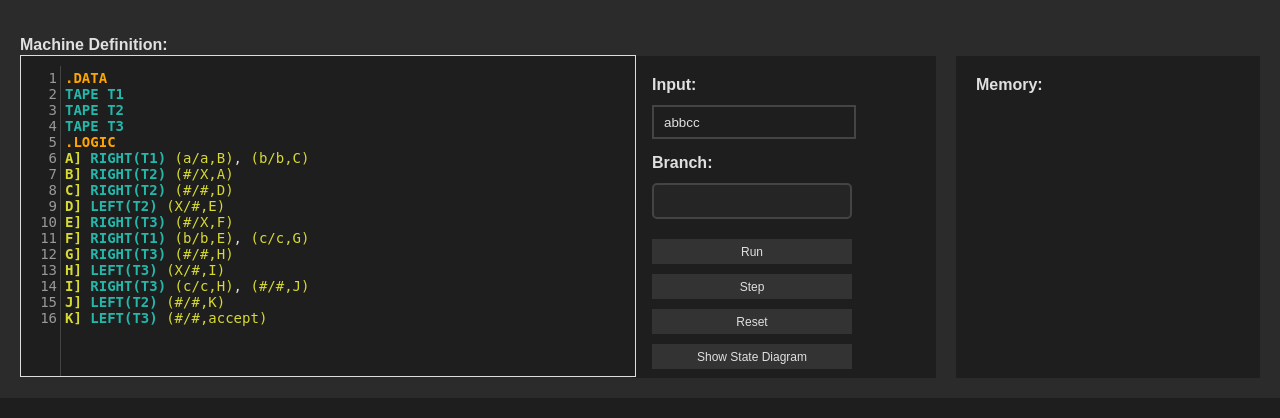
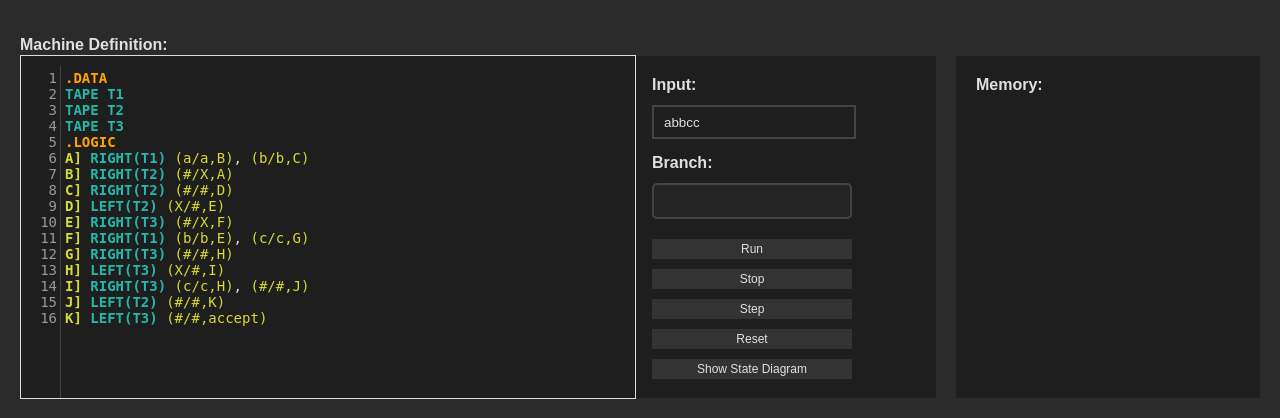
Before and after one commit to nidorb/CSC615M-Abstract-Machine-Interpreter, a Flask app: page / in a window 1280 px wide. Shown: the part 550-968 px from the top of the page. Run offline with Flask 3, Linux system fonts and the light colour scheme; lists and menus that the app fills with data are empty.

Commit message:
implement run, stop and disable buttons

```diff
--- a/static/style.css
+++ b/static/style.css
@@ -102,7 +102,7 @@ label {
     padding: 20px;
     margin-top:20px;
     padding-top: 20px;
-    height:282px;
+    height:302px;
     margin-left: -200px;
 }
 
@@ -120,22 +120,22 @@ label {
     flex-direction: column;
     gap: 10px;
     background-color: #1e1e1e;
-    height:282px;
+    height:302px;
     padding: 20px;
     margin-top:20px;
     padding-top: 20px;
-    max-height: 282px;
+    max-height: 302px;
     overflow:auto;
 }
 
 #editor {
     width: 100%;
-    height: 400px;
+    height: 420px;
 }
 
 .CodeMirror {
     width: 100% !important;
-    height: 300px !important;
+    height: 320px !important;
 }
 
 .right-panel {
@@ -166,7 +166,7 @@ textarea, #editor {
 }
 
 #editor {
-    height: 200px;
+    height: 220px;
 }
 
 button {
@@ -175,7 +175,7 @@ button {
     width: 200px;
     background-color: #333;
     color: #e0e0e0;
-    height: 25px; /* Increase height to properly center text */
+    height: 20px; /* Increase height to properly center text */
     display: flex;
     align-items: center;
     justify-content: center;
@@ -215,7 +215,7 @@ button {
 
 .CodeMirror {
     width: 150% !important;
-    height: 150% !important;
+    height: 322px !important;
     background-color: #1e1e1e !important;
     color: #e0e0e0 !important;
     border: 2px solid #444;
--- a/templates/index.html
+++ b/templates/index.html
@@ -56,6 +56,7 @@
                 <select id="branchSelect">
                 </select>
                 <button id="Run" onclick="runCode()">Run</button>
+                <button id="Stop">Stop</button>
                 <button id="Step" onclick="stepCode()">Step</button>
                 <button id="Reset" onclick="resetCode()">Reset</button>
                 <button id="Diagram" onclick="showDiagram()">Show State Diagram</button>
@@ -120,6 +121,77 @@
             document.getElementById("inputField").value = "abbcc";
         };
 
+        let runInterval = null; // Store interval reference
+
+        function runCode() {
+            if (runInterval) return; // Prevent multiple intervals
+
+            runInterval = setInterval(() => {
+                fetch('/step', {
+                    method: 'POST',
+                    headers: { 'Content-Type': 'application/json' }
+                })
+                .then(response => response.json())
+                .then(data => {
+                    if (data.error) {
+                        console.error("Step Error:", data.error);
+                        clearInterval(runInterval);
+                        runInterval = null;
+                    } else {
+                        const branchSelect = document.getElementById("branchSelect");
+                        branchSelect.innerHTML = ""; // Clear previous options
+
+                        data.timelines.forEach((timeline, index) => {
+                            const status = timeline.status || "Unknown";
+                            const option = document.createElement("option");
+
+                            let statusText = "";
+                            if (status === "Active") statusText = "(Active)";
+                            else if (status === "Rejected") statusText = "(Rejected)";
+                            else if (status === "Accepted") statusText = "(Accepted)";
+                            else statusText = "(Unknown)";
+
+                            option.value = index;
+                            option.textContent = `${index + 1} ${statusText}`;
+                            branchSelect.appendChild(option);
+                        });
+
+                        if (selectedBranchIndex >= data.timelines.length) {
+                            selectedBranchIndex = 0;
+                        }
+
+                        branchSelect.value = selectedBranchIndex;
+
+                        branchSelect.onchange = function () {
+                            selectedBranchIndex = parseInt(branchSelect.value);
+                            updateState(data.timelines[selectedBranchIndex]);
+                        };
+
+                        updateState(data.timelines[selectedBranchIndex]);
+
+                        if (data.timelines[selectedBranchIndex].status === "Accepted" ||
+                            data.timelines[selectedBranchIndex].status === "Rejected") {
+                            clearInterval(runInterval);
+                            runInterval = null;
+                        }
+                    }
+                })
+                .catch(error => {
+                    console.error('Error:', error);
+                    clearInterval(runInterval);
+                    runInterval = null;
+                });
+            }, 150);
+        }
+
+        document.getElementById("Stop").addEventListener("click", () => {
+            if (runInterval) {
+                clearInterval(runInterval);
+                runInterval = null;
+            }
+        });
+
+
         function resetCode() {
             const userInput = document.getElementById("inputField").value;
             const machineDefinition = editor.getValue();
@@ -151,6 +223,7 @@
 
                     // Update memory
                     updateMemory(data.memory || {});
+                    updateButtonStates(data.status);
                 }
             })
             .catch(error => console.error('Error:', error));
@@ -215,7 +288,7 @@
                     updateState(data.timelines[selectedBranchIndex]);
 
                     // Change event listener to update global selection
-                    branchSelect.onchange = function() {
+                    branchSelect.onchange = function () {
                         selectedBranchIndex = parseInt(branchSelect.value);
                         updateState(data.timelines[selectedBranchIndex]);
                     };
@@ -242,7 +315,25 @@
                     memoryContainer.appendChild(memoryItem);
                 });
             }
+
+            updateButtonStates(selectedBranch.status);
         }
+
+        function updateButtonStates(status) {
+            const buttons = ["Run", "Stop", "Step"];
+            const isActive = status === "Active";
+
+            buttons.forEach(id => {
+                const button = document.getElementById(id);
+                if (button) {
+                    button.disabled = !isActive;
+                    button.style.backgroundColor = isActive ? "" : "grey";
+                    button.style.color = isActive ? "" : "black";
+                    button.style.cursor = isActive ? "pointer" : "disabled ";
+                }
+            });
+        }
+
 
 
         function formatHistory(history) {
```
Also changed, not shown: machine_simulator.py (+9 -2 lines).
